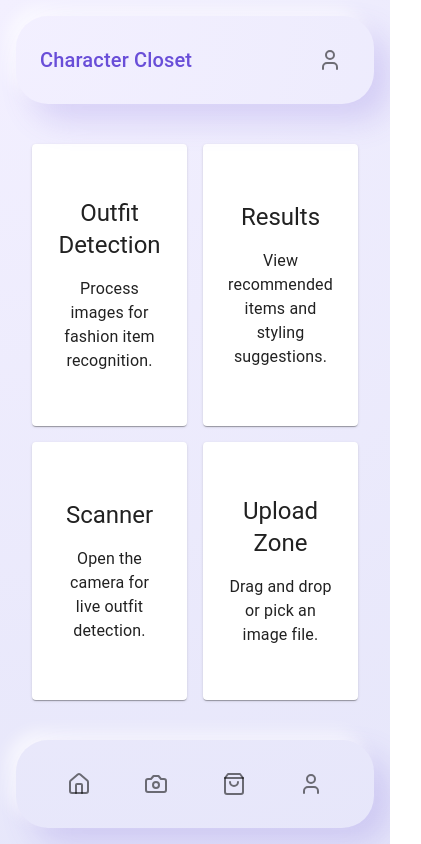
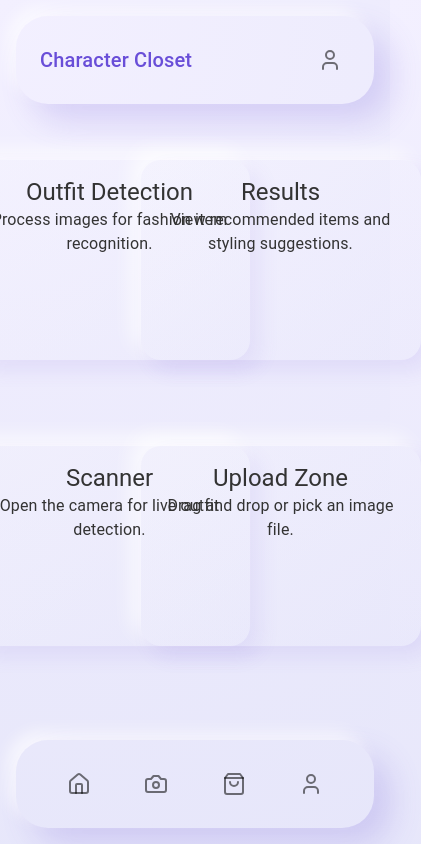
Before and after one commit to beanguap/Character-Closet, a React (Vite) app: page /dashboard in a window 390 px wide. Shown: the whole page, 421 px wide, since content can reach past the window. Built offline with nearby package versions, Linux system fonts and the light colour scheme.

Commit message:
Refactor layout and clay card styles; enhance responsiveness and hover effects; remove deprecated dashboard styles

```diff
--- a/src/pages/Dashboard/Dashboard.jsx
+++ b/src/pages/Dashboard/Dashboard.jsx
@@ -1,47 +1,157 @@
 // Dashboard.jsx
 import React from 'react';
-import { Typography, Paper } from '@mui/material';
+import { Typography } from '@mui/material';
 
-// Import the relevant CSS
 import '../../styles/variables.css';
 import '../../styles/layout.css';
-import '../../styles/claycard.css';
+import '../../styles/claycard.css';  // We'll place the SVG + dash animation here
 
 import TopBar from '../../components/TopBar/TopBar.jsx';
-import BottomNav from '../../components/BottomNav/BottomNav.jsx'
+import BottomNav from '../../components/BottomNav/BottomNav.jsx';
 
 const Dashboard = () => {
   return (
     <div className="dashboard-container">
       <TopBar />
       <main className="dashboard-content">
-        <Paper className="clay-card">
+
+        {/* CARD 1 */}
+        <div className="clay-card">
+          <div className="card-content">
             <Typography variant="h5">Outfit Detection</Typography>
             <Typography variant="body1">
               Process images for fashion item recognition.
             </Typography>
-        </Paper>
+          </div>
+          {/* SVG laser outline */}
+          <svg
+            className="laser-svg"
+            width="280"
+            height="200"
+            viewBox="0 0 280 200"
+            fill="none"
+          >
+            <path
+              d="M 20,0
+                 H 260
+                 A 20,20 0 0 1 280,20
+                 V 180
+                 A 20,20 0 0 1 260,200
+                 H 20
+                 A 20,20 0 0 1 0,180
+                 V 20
+                 A 20,20 0 0 1 20,0
+                 Z"
+              stroke="white"
+              strokeWidth="2"
+              strokeLinecap="round"
+              strokeLinejoin="round"
+            />
+          </svg>
+        </div>
 
-        <Paper className="clay-card">
+        {/* CARD 2 */}
+        <div className="clay-card">
+          <div className="card-content">
             <Typography variant="h5">Results</Typography>
             <Typography variant="body1">
               View recommended items and styling suggestions.
             </Typography>
-        </Paper>
+          </div>
+          <svg
+            className="laser-svg"
+            width="280"
+            height="200"
+            viewBox="0 0 280 200"
+            fill="none"
+          >
+            <path
+              d="M 20,0
+                 H 260
+                 A 20,20 0 0 1 280,20
+                 V 180
+                 A 20,20 0 0 1 260,200
+                 H 20
+                 A 20,20 0 0 1 0,180
+                 V 20
+                 A 20,20 0 0 1 20,0
+                 Z"
+              stroke="white"
+              strokeWidth="2"
+              strokeLinecap="round"
+              strokeLinejoin="round"
+            />
+          </svg>
+        </div>
 
-        <Paper className="clay-card">
+        {/* CARD 3 */}
+        <div className="clay-card">
+          <div className="card-content">
             <Typography variant="h5">Scanner</Typography>
             <Typography variant="body1">
               Open the camera for live outfit detection.
             </Typography>
-        </Paper>
+          </div>
+          <svg
+            className="laser-svg"
+            width="280"
+            height="200"
+            viewBox="0 0 280 200"
+            fill="none"
+          >
+            <path
+              d="M 20,0
+                 H 260
+                 A 20,20 0 0 1 280,20
+                 V 180
+                 A 20,20 0 0 1 260,200
+                 H 20
+                 A 20,20 0 0 1 0,180
+                 V 20
+                 A 20,20 0 0 1 20,0
+                 Z"
+              stroke="white"
+              strokeWidth="2"
+              strokeLinecap="round"
+              strokeLinejoin="round"
+            />
+          </svg>
+        </div>
 
-        <Paper className="clay-card">
+        {/* CARD 4 */}
+        <div className="clay-card">
+          <div className="card-content">
             <Typography variant="h5">Upload Zone</Typography>
             <Typography variant="body1">
               Drag and drop or pick an image file.
             </Typography>
-        </Paper>
+          </div>
+          <svg
+            className="laser-svg"
+            width="280"
+            height="200"
+            viewBox="0 0 280 200"
+            fill="none"
+          >
+            <path
+              d="M 20,0
+                 H 260
+                 A 20,20 0 0 1 280,20
+                 V 180
+                 A 20,20 0 0 1 260,200
+                 H 20
+                 A 20,20 0 0 1 0,180
+                 V 20
+                 A 20,20 0 0 1 20,0
+                 Z"
+              stroke="white"
+              strokeWidth="2"
+              strokeLinecap="round"
+              strokeLinejoin="round"
+            />
+          </svg>
+        </div>
+
       </main>
       <BottomNav />
     </div>
--- a/src/pages/Dashboard/dashboard.css
+++ /dev/null
@@ -1,139 +0,0 @@
-/* dashboard.css */
-*,
-*::before,
-*::after {
-  box-sizing: border-box; /* Ensures widths are calculated consistently */
-}
-
-:root {
-  /* Color Variables */
-  --primary-lavender: #E6E6FA;
-  --deep-lavender: #9B8ACB;
-  --light-lavender: #F3F0FF;
-  --lavender-gray: #C5C6D0;
-  --dark-lavender: #694ED8;
-
-  /* Shadow Colors (slightly intensified for a more pronounced clay look) */
-  --shadow-color: rgba(107, 78, 216, 0.2);
-  --highlight-color: rgba(255, 255, 255, 0.7);
-
-  /* Increase shadow sizes to give that "puffier" clay effect */
-  --outer-shadow: 12px 12px 24px var(--shadow-color),
-                  -12px -12px 24px var(--highlight-color);
-  --inner-shadow: inset 6px 6px 12px var(--shadow-color),
-                  inset -6px -6px 12px var(--highlight-color);
-
-  --transition-speed: 0.3s;
-}
-
-body {
-  /* Subtle gradient background for a more dimensional feel */
-  background: radial-gradient(
-    circle at top left,
-    var(--light-lavender),
-    var(--primary-lavender)
-  );
-  font-family: 'Nunito', sans-serif;
-  margin: 0;
-  padding: 0;
-}
-
-/* Outer container for the dashboard */
-.dashboard-container {
-  display: flex;
-  flex-direction: column;
-  min-height: 100vh; /* Ensure full viewport height */
-  padding: 1rem; /* Add padding around the edges */
-}
-
-/* Top navigation / Title Bar */
-.top-bar {
-  display: flex;
-  justify-content: space-between;
-  align-items: center;
-  padding: 1rem;
-  background-color: var(--primary-lavender);
-  box-shadow: var(--outer-shadow);
-  margin-bottom: 1rem; /* Add margin below the top bar */
-  border-radius: 2rem; /* Increase border-radius for more rounded edges */
-}
-
-.app-title {
-  font-size: 1.5rem;
-  color: var(--dark-lavender);
-  font-weight: 700;
-}
-
-.menu-icon {
-  color: var(--dark-lavender);
-  cursor: pointer;
-}
-
-/* Main content area */
-.dashboard-content {
-  flex: 1;
-  padding: 1rem;
-  /* Use auto-fit or auto-fill so cards wrap onto new lines as space allows */
-  display: grid;
-  grid-template-columns: repeat(auto-fit, minmax(150px, 1fr));
-  gap: 1rem; /* The gap between grid items */
-  justify-items: center;
-}
-
-/* Clay card style */
-.clay-card {
-  /* Subtle gradient for the clay effect */
-  background: linear-gradient(
-    145deg,
-    var(--light-lavender),
-    var(--primary-lavender)
-  );
-  border-radius: 2rem; /* Increase border-radius for more rounded edges */
-  padding: 1rem;
-  box-shadow: var(--outer-shadow);
-  /* Let the card naturally size itself based on content */
-  width: 100%;
-  max-width: 200px; /* Remove or adjust if you need more/fewer columns */
-  /* Remove fixed height; use min-height if you want a minimum size */
-  min-height: 150px;
-
-  display: flex;
-  flex-direction: column;
-  justify-content: center;
-  align-items: center;
-  text-align: center;
-
-  transition:
-    box-shadow var(--transition-speed),
-    transform var(--transition-speed);
-}
-
-.clay-card:hover {
-  box-shadow: var(--inner-shadow);
-  transform: translateY(-2px);
-  cursor: pointer;
-}
-
-/* Bottom navigation bar */
-.bottom-nav {
-  display: flex;
-  justify-content: space-around;
-  align-items: center;
-  padding: 1rem;
-  background-color: var(--primary-lavender);
-  box-shadow: var(--outer-shadow);
-  margin-top: 1rem; /* Add margin above the bottom nav */
-  border-radius: 2rem; /* Increase border-radius for more rounded edges */
-}
-
-/* Icons in bottom nav */
-.nav-icon {
-  color: var(--dark-lavender); /* Fix the typo from 'var (--dark-lavender)' */
-  font-size: 1.3rem;
-  cursor: pointer;
-  transition: transform var(--transition-speed);
-}
-
-.nav-icon:hover {
-  transform: scale(1.1);
-}
--- a/src/styles/claycard.css
+++ b/src/styles/claycard.css
@@ -1,43 +1,51 @@
-/* ClayCard.css */
+/* claycard.css */
+
 .clay-card {
-  background: linear-gradient(145deg, rgba(255, 255, 255, 0.2), rgba(230, 230, 250, 0.2)); /* Subtle gradient */
-  border-radius: 20rem; /* Increase border-radius for more rounded edges */
-  padding: var(--spacing-large);
-  box-shadow: var(--outer-shadow);
-  backdrop-filter: blur(10px); /* Apply blur effect */
-  -webkit-backdrop-filter: blur(10px); /* Apply blur effect for Safari */
-  border: 1px solid rgba(255, 255, 255, 0.3); /* Border to enhance glass effect */
+  position: relative;
+  width: 280px;    /* match SVG dimensions */
+  height: 200px;   /* match SVG dimensions */
 
-  width: 100%;
-  max-width: 280px; /* Adjust max-width */
-  min-height: 200px; /* Optional minimum height */
-
-  display: flex;
-  flex-direction: column;
-  justify-content: center;
-  align-items: center;
-  text-align: center;
-  gap: var(--spacing-medium);
-
-  transition: box-shadow var(--transition-speed), transform var(--transition-speed);
+  /* Clay background or whatever styling you want */
+  background: linear-gradient(145deg, rgba(255,255,255,0.2), rgba(230,230,250,0.2));
+  border-radius: 20px;  /* same 20px corners */
+  box-shadow: 10px 10px 20px rgba(107, 78, 216, 0.1),
+              -10px -10px 20px rgba(255, 255, 255, 0.7);
+  overflow: hidden;     /* ensures children don’t spill out */
+  margin: 1rem;
+  cursor: pointer;
+  transition: transform 0.3s ease, box-shadow 0.3s ease;
 }
 
 .clay-card:hover {
-  box-shadow: var(--inner-shadow);
-  transform: translateY(-2px) scale(var(--hover-scale)); /* Add gentle scale up */
-  cursor: pointer;
+  transform: translateY(-2px) scale(1.02);
+  box-shadow: inset 6px 6px 12px rgba(107, 78, 216, 0.1),
+              inset -6px -6px 12px rgba(255, 255, 255, 0.7);
 }
 
-.clay-card .card-title {
-  font-size: var(--heading-medium); /* Adjust title font size */
-  font-weight: 700; /* Heavier weight for titles */
-  color: var(--deep-lavender); /* Use a pastel hue for titles */
-  margin-bottom: var(--spacing-small);
+/* The card text container */
+.card-content {
+  position: relative;  /* ensures text is above the background */
+  z-index: 1;
+  padding: 1rem;
+  text-align: center;
 }
 
-.clay-card .card-body {
-  font-size: var(--body-text); /* Slightly reduce body text font size */
-  font-weight: 400; /* Lighter weight for body text */
-  color: var(--lavender-gray); /* Neutral color for body text */
-  line-height: 1.5; /* Increase line-height for better readability */
+/* Position the SVG exactly over the card */
+.laser-svg {
+  position: absolute;
+  top: 0;
+  left: 0;
+  z-index: 2;  /* draw it above the background, behind text if z-index < 1 */
 }
+
+.laser-svg path {
+  /* Hide the stroke by default using dash offsets */
+  stroke-dasharray: 926;   /* approximate perimeter for 280x200 with 20px corners */
+  stroke-dashoffset: 926;  /* fully "hidden" at the start */
+  transition: stroke-dashoffset 3s linear;
+}
+
+/* On hover, animate the dashoffset from 926 -> 0, making the stroke "travel" the entire path */
+.clay-card:hover .laser-svg path {
+  stroke-dashoffset: 0;
+}
--- a/src/styles/layout.css
+++ b/src/styles/layout.css
@@ -10,8 +10,28 @@
   flex: 1;
   padding: 1rem;
   display: grid;
-    /* Use auto-fit or auto-fill so cards wrap onto new lines as space allows */
+  /* Use auto-fit to wrap cards onto new lines as space allows */
   grid-template-columns: repeat(auto-fit, minmax(150px, 1fr));
   gap: 1rem; /* The gap between grid items */
   justify-items: center;
 }
+
+/* Ensure cards are responsive and maintain effects */
+.clay-card {
+  position: relative;
+  width: 100%; /* Make the card width responsive */
+  max-width: 280px; /* Ensure the card doesn't exceed its original width */
+  height: auto; /* Allow height to adjust based on content */
+  background: linear-gradient(145deg, rgba(255, 255, 255, 0.2), rgba(230, 230, 250, 0.2));
+  border-radius: 20px; /* same 20px corners */
+  box-shadow: 10px 10px 20px rgba(107, 78, 216, 0.1), -10px -10px 20px rgba(255, 255, 255, 0.7);
+  overflow: hidden; /* ensures children don’t spill out */
+  margin: 1rem;
+  cursor: pointer;
+  transition: transform 0.3s ease, box-shadow 0.3s ease;
+}
+
+.clay-card:hover {
+  transform: translateY(-2px) scale(1.02);
+  box-shadow: inset 6px 6px 12px rgba(107, 78, 216, 0.1), inset -6px -6px 12px rgba(255, 255, 255, 0.7);
+}
```
Lines whose indentation alone changed are shown as unchanged.
